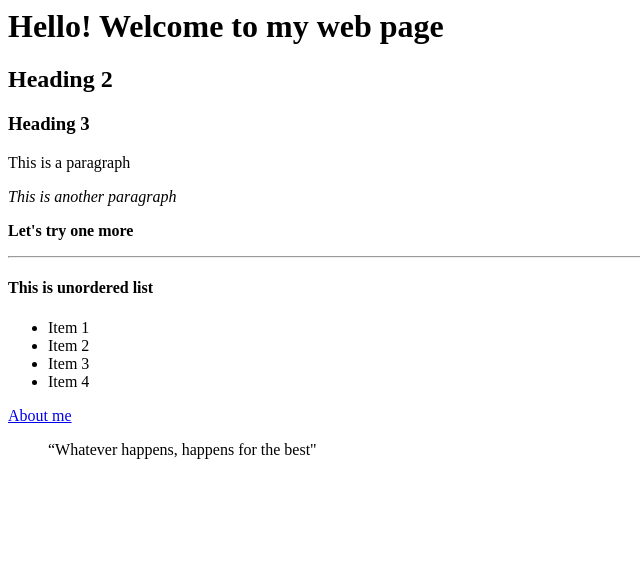
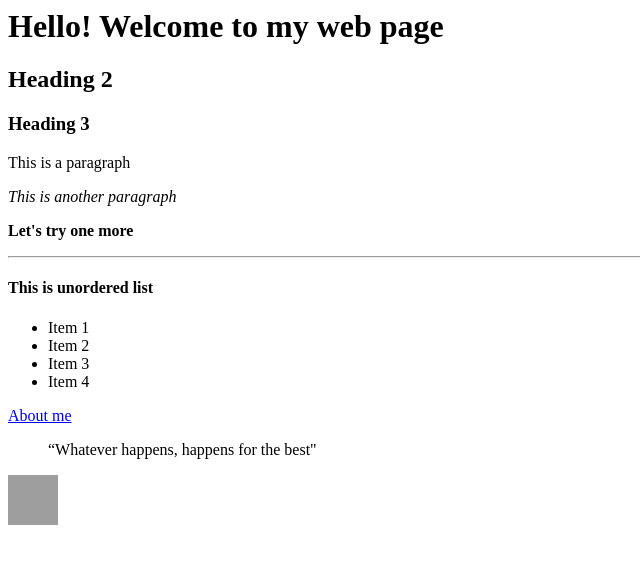
Before and after one commit to rpavithra1225/homework2, a plain HTML site: page index.html in a window 1280 px wide. Shown: the whole page, without its empty margins (0-640 px from the left). Drawn offline with Linux system fonts and the light colour scheme; grey boxes are pictures that could not be loaded.

Commit message:
10th commit - Added img tag

```diff
--- a/index.html
+++ b/index.html
@@ -21,4 +21,6 @@
 <div>
 	<blockquote>“Whatever happens, happens for the best"</blockquote>
 </div>
+<div>
+	<img src ="https://www.facebook.com/Bqriuspic/photos/a.1767339756847078.1073741836.1408608226053568/1767339873513733/?type=3&theater" height ="50" width="50">
 </html>
```
